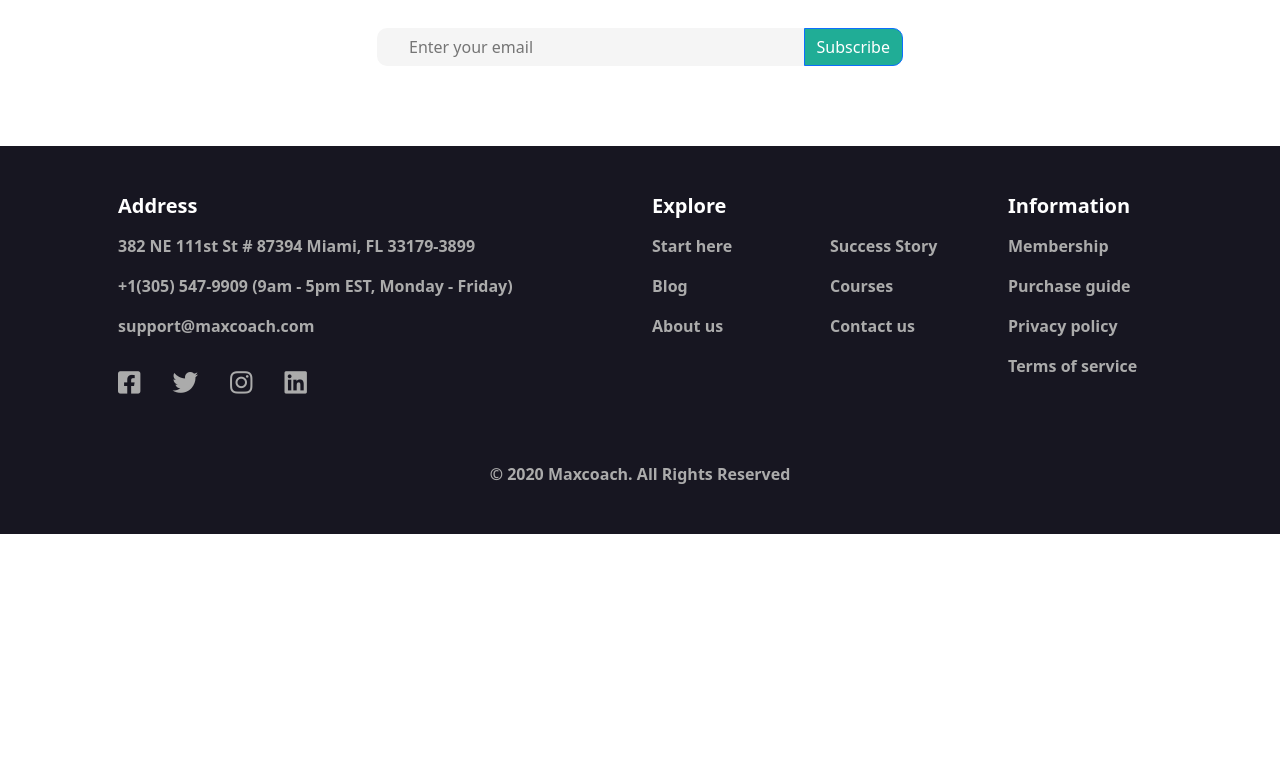
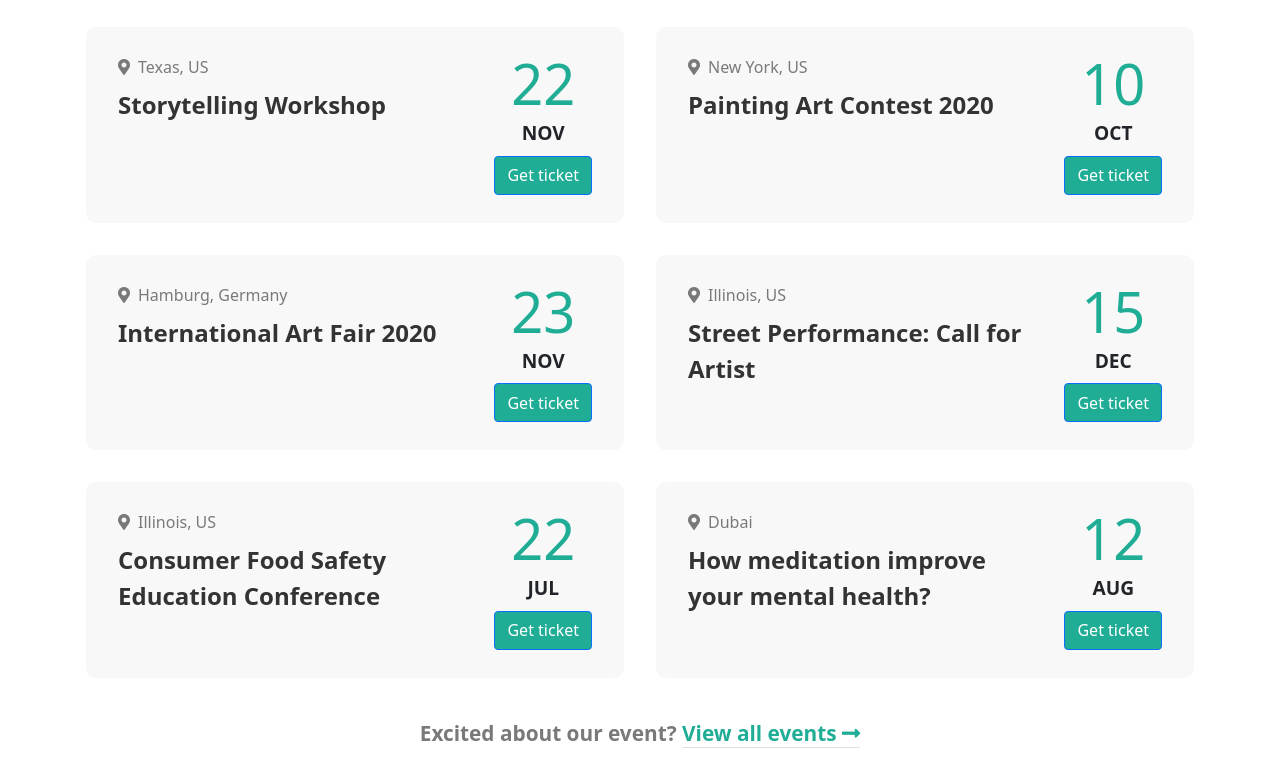
Before and after one commit to Tolihama/proj-html-vuejs, a Vue app: page / in a window 1280 px wide. Shown: the part 5140-5920 px from the top of the page. Before the commit the page ends 5674 px from the top, so only its background shows below. Built offline with nearby package versions, Linux system fonts and the light colour scheme.

Commit message:
Events component prototype

```diff
--- a/src/App.vue
+++ b/src/App.vue
@@ -10,6 +10,7 @@
             <Carousel />
             <Courses />
             <Testimonial />
+            <Events />
             <Newsletter />
         </main>
 
@@ -27,6 +28,7 @@ import Features from '@/components/Features.vue';
 import Carousel from '@/components/Carousel.vue';
 import Courses from '@/components/Courses.vue';
 import Testimonial from '@/components/Testimonial.vue';
+import Events from '@/components/Events.vue';
 import Newsletter from '@/components/Newsletter.vue';
 
 import Footer from '@/components/Footer.vue';
@@ -40,6 +42,7 @@ export default {
         Carousel,
         Courses,
         Testimonial,
+        Events,
         Newsletter,
         Footer
     },
--- /dev/null
+++ b/src/components/Events.vue
@@ -0,0 +1,162 @@
+<template>
+    <section>
+        <div class="container py-5">
+            <!-- Titles -->
+            <TitleSection
+                h2="Upcoming Events"
+                h3="Wanna transform your life?"
+                class="py-5"
+            />
+            <!-- Cardlist events -->
+            <div class="row flex-wrap">
+                <!-- Card event -->
+                <div
+                    class="col-6 p-3"
+                    v-for="(event, index) in eventList"
+                    :key="`event-${index}`"
+                >
+                    <div class="event d-flex py-4 px-3">
+                        <div class="event-details px-3 py-1 flex-grow-1">
+                            <div class="where pb-2">{{ event.location }}</div>
+                            <div class="title-event">{{ event.name }}</div>
+                        </div>
+                        <div
+                            class="event-date d-flex flex-column px-3 py-1 flex-shrink-0 text-center"
+                        >
+                            <div class="day">{{ event.day }}</div>
+                            <div class="month text-uppercase py-2">
+                                {{ event.month }}
+                            </div>
+                            <div class="btn btn-primary">Get ticket</div>
+                        </div>
+                    </div>
+                </div>
+            </div>
+            <!-- All events -->
+            <div class="view-all text-center py-4">
+                Excited about our event?
+                <a href="#">View all events <i class="fas fa-long-arrow-alt-right"></i></a>
+            </div>
+        </div>
+    </section>
+</template>
+
+<script>
+import TitleSection from "@/components/TitleSection.vue";
+
+export default {
+    name: "Events",
+    components: {
+        TitleSection,
+    },
+    data() {
+        return {
+            eventList: [
+                {
+                    name: "Storytelling Workshop",
+                    location: "Texas, US",
+                    day: "22",
+                    month: "Nov",
+                },
+                {
+                    name: "Painting Art Contest 2020",
+                    location: "New York, US",
+                    day: "10",
+                    month: "Oct",
+                },
+                {
+                    name: "International Art Fair 2020",
+                    location: "Hamburg, Germany",
+                    day: "23",
+                    month: "Nov",
+                },
+                {
+                    name: "Street Performance: Call for Artist",
+                    location: "Illinois, US",
+                    day: "15",
+                    month: "Dec",
+                },
+                {
+                    name: "Consumer Food Safety Education Conference",
+                    location: "Illinois, US",
+                    day: "22",
+                    month: "Jul",
+                },
+                {
+                    name: "How meditation improve your mental health?",
+                    location: "Dubai",
+                    day: "12",
+                    month: "Aug",
+                },
+            ],
+        };
+    },
+};
+</script>
+
+<style lang="scss" scoped>
+@import "../styles/vars.scss";
+
+section {
+    background: $main-bg;
+}
+
+// Event card
+.event {
+    background: $secondary-bg;
+    border-radius: 10px;
+
+    // Card left
+    .event-details {
+        .where {
+            color: $tertiary;
+
+            &::before {
+                content: "\f3c5";
+                font-family: "Font Awesome 5 Free";
+                font-weight: 700;
+                margin-right: 0.5rem;
+            }
+        }
+
+        .title-event {
+            color: $main;
+            font-size: 1.5rem;
+            font-weight: 700;
+        }
+    }
+
+    // Card right
+    .event-date {
+        .day {
+            color: $secondary;
+            font-size: 3.5rem;
+            line-height: 3.5rem;
+            font-weight: 500;
+        }
+
+        .month {
+            font-size: 1.2rem;
+            font-weight: 700;
+        }
+
+        .btn {
+            padding-top: 0.4rem;
+            padding-bottom: 0.4rem;
+        }
+    }
+}
+
+// View all events
+.view-all {
+    color: $tertiary;
+    font-size: 1.3rem;
+    font-weight: 600;
+
+    a {
+        text-decoration: none;
+        border-bottom: 1px solid #e0e0e0;
+        color: $secondary;
+    }
+}
+</style>
--- a/src/components/TitleSection.vue
+++ b/src/components/TitleSection.vue
@@ -1,7 +1,7 @@
 <template>
     <div class="text-center pt-5">
-        <h3>Let's Dream Big Together</h3>
-        <h2 class="fw-bold px-5 py-3">Explore How can I help you</h2>
+        <h3>{{ h3 }}</h3>
+        <h2 class="fw-bold px-5 py-3">{{ h2 }}</h2>
     </div>
 </template>
 
--- a/src/styles/buttons.scss
+++ b/src/styles/buttons.scss
@@ -27,5 +27,6 @@
 
     &:hover {
         background-color: $secondary-hover;
+        cursor: pointer;
     }
 }
```
